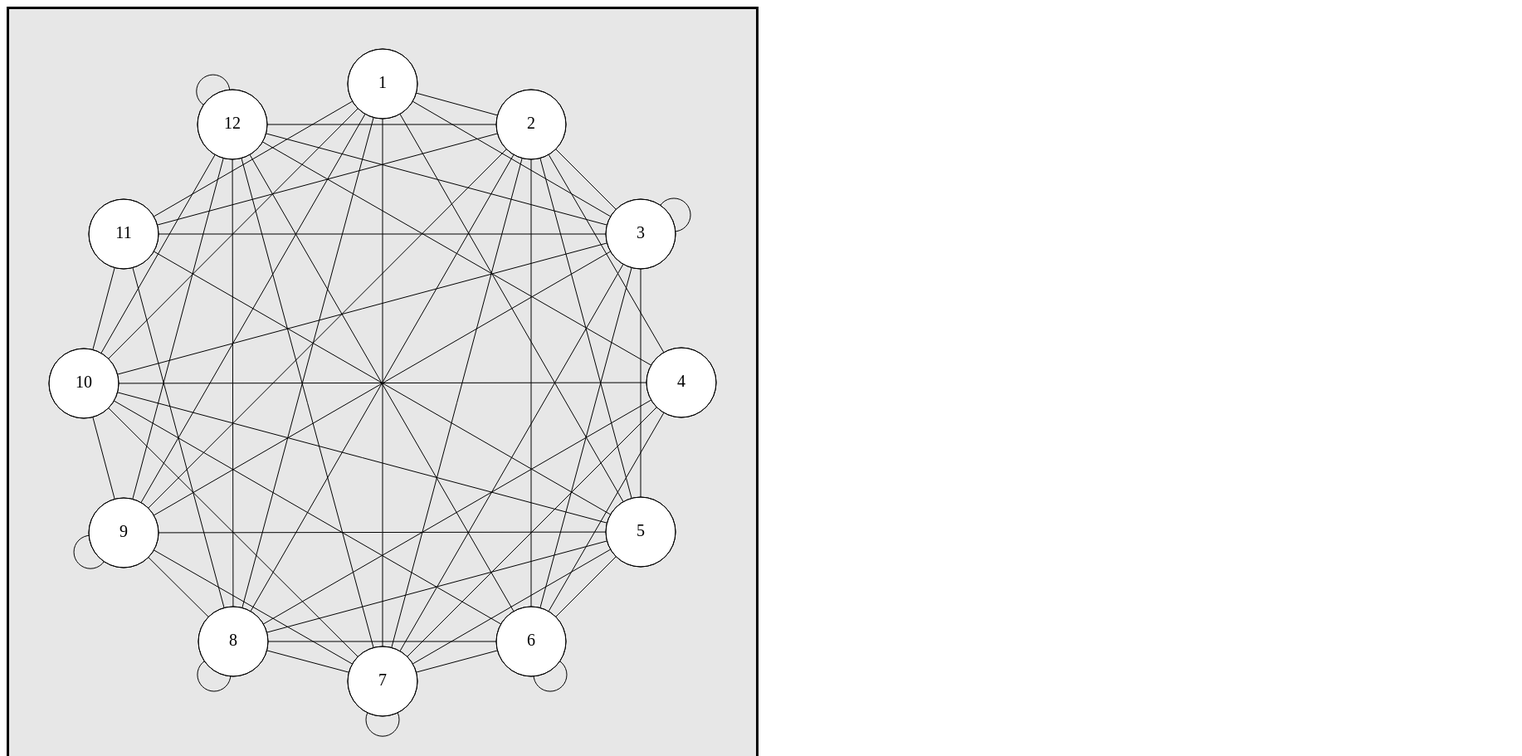
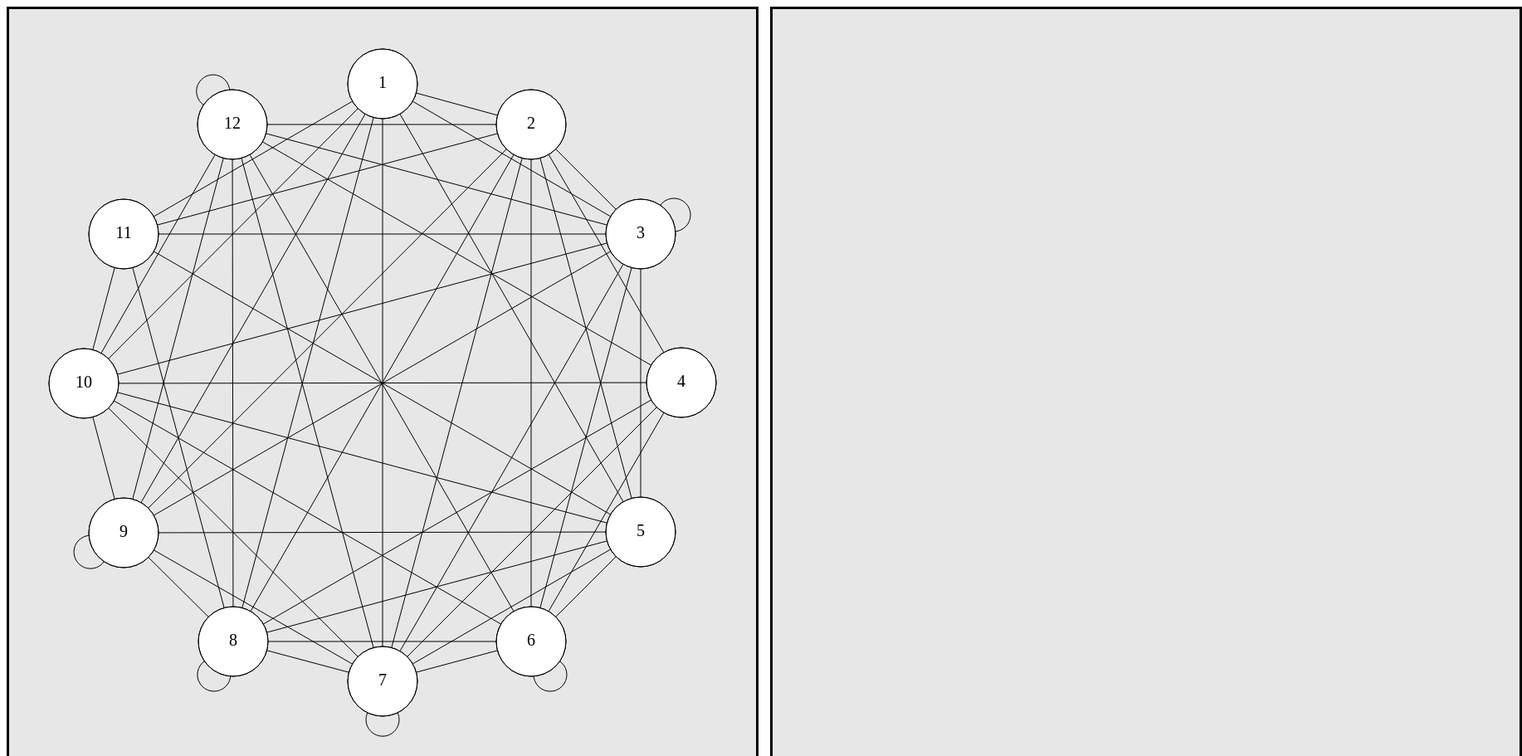
Before and after one commit to Volitair/GraphAlgorithmsVisualization, a plain HTML site: page index.html in a window 1280 px wide. Shown: the top 911 px of the page at 83% size, 1834 px wide, since content can reach past the window. Drawn offline with Linux system fonts and the light colour scheme.

Commit message:
add second graph html

```diff
--- a/index.html
+++ b/index.html
@@ -6,7 +6,7 @@
     <link rel='stylesheet' href='style.css'>
 </head>
 <body>
-    <div id = 'craph'>
+    <div id = 'graph'>
         <canvas id='cDirGraph' width='900' height='900' class='mainGraph'></canvas>
         <canvas id='cNotDirCraph' width='900' height='900' class='mainGraph'></canvas>
         <canvas id='weights'></canvas>
@@ -20,7 +20,9 @@
         </div>
     </div>
 
-    <div id = 'secondGraph'>
+    <div id = 'algorithms'>
+        <canvas id='cDijkstra' width='900' height='900' class='secondGraph'></canvas>
+        <canvas id='weights2' width='900' height='900'></canvas>
 
         <div id = 'butUnderSecondGraph'>
             <center>
--- a/style.css
+++ b/style.css
@@ -6,17 +6,47 @@
 	position: absolute;
 }
 
+.secondGraph {
+	position: absolute;
+	width: 900px;
+	border: 3px solid black;
+	background-color: #E7E7E7;
+	margin: 0px;
+}
+
+#algorithms {
+	position: absolute;
+	width: 900px;
+	margin: 0px;
+	margin-left: 920px;
+}
+
+#graph {
+	width: 920px;
+	position: absolute;
+}
+
 #weights {
 	width: 900px;
 	height: 900px;
-	border: 3px solid black;
 	position: absolute;
 	z-index: 10;
 }
 
+#weights2 {
+	width: 900px;
+	height: 900px;
+	position: relative;
+	z-index: 10;
+}
+
+
 #butMainGraph {
 	position: relative;
 	padding-top: 906px;
-	z-index: 100;
-	width: 900px;
 }
+
+#butUnderSecondGraph {
+	position: relative;
+	padding-top: 906px;
+}
```
